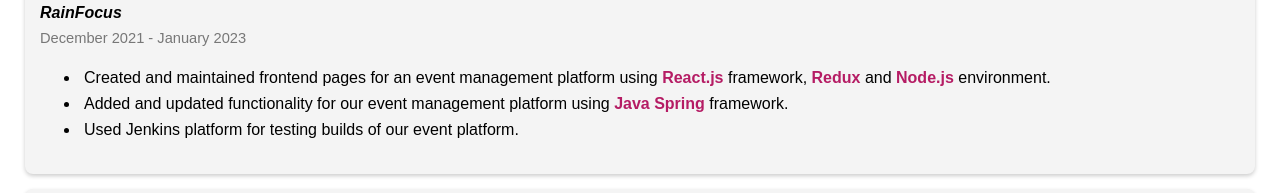
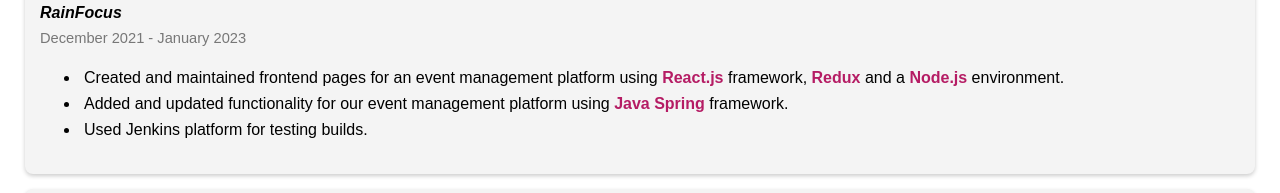
Before and after one commit to JimmyGlasscock/portfolio, a React (Create React App) app: page / in a window 1280 px wide. Shown: the part 754-947 px from the top of the page. Built offline with nearby package versions, Linux system fonts and the light colour scheme.

Commit message:
updated wording on resume

```diff
--- a/src/App.js
+++ b/src/App.js
@@ -40,9 +40,9 @@
             <h4>RainFocus</h4>
             <p>December 2021 - January 2023</p>
             <ul>
-              <li>Created and maintained frontend pages for an event management platform using <span class="highlight">React.js</span> framework, <span class="highlight">Redux</span> and <span class="highlight">Node.js</span> environment.</li>
+              <li>Created and maintained frontend pages for an event management platform using <span class="highlight">React.js</span> framework, <span class="highlight">Redux</span> and a <span class="highlight">Node.js</span> environment.</li>
               <li>Added and updated functionality for our event management platform using <span class="highlight">Java Spring</span> framework.</li>
-              <li>Used Jenkins platform for testing builds of our event platform.</li>
+              <li>Used Jenkins platform for testing builds.</li>
             </ul>
           </div>
           <div className="job">
```
Also changed, not shown: 1 other file (tests, documents, lock files or other folders).
